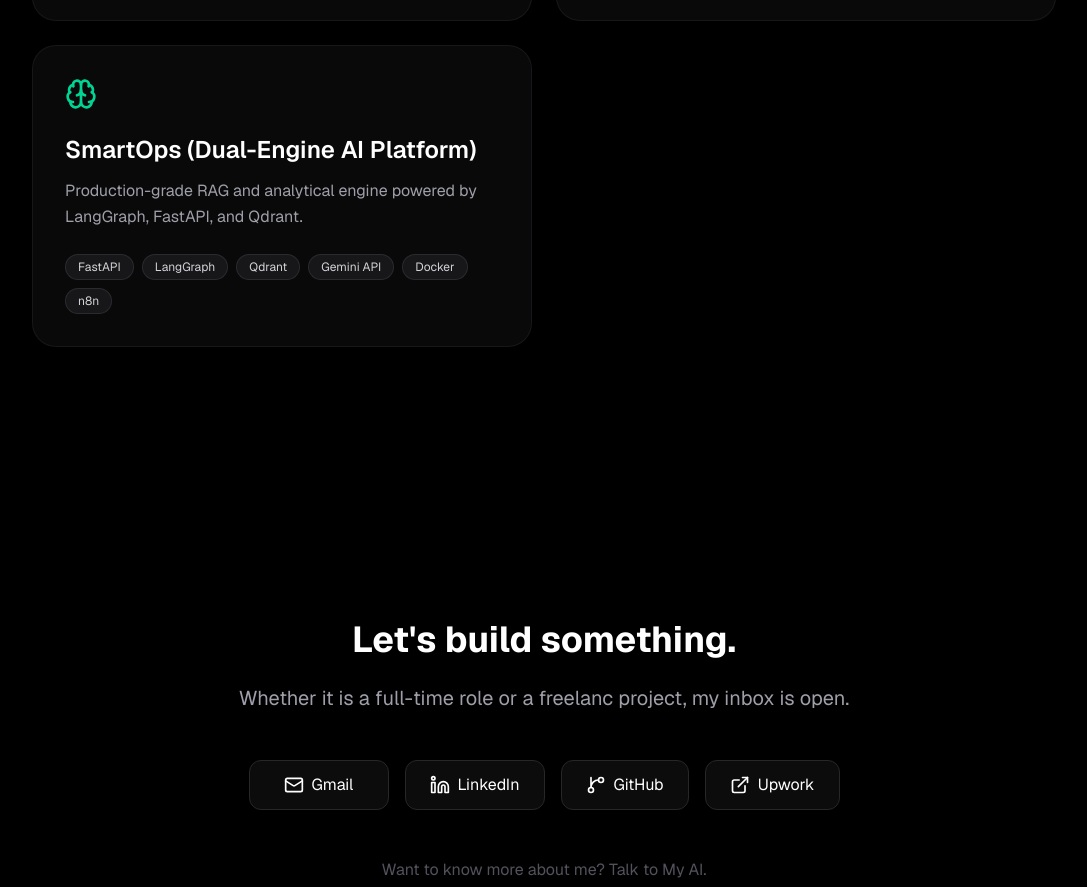
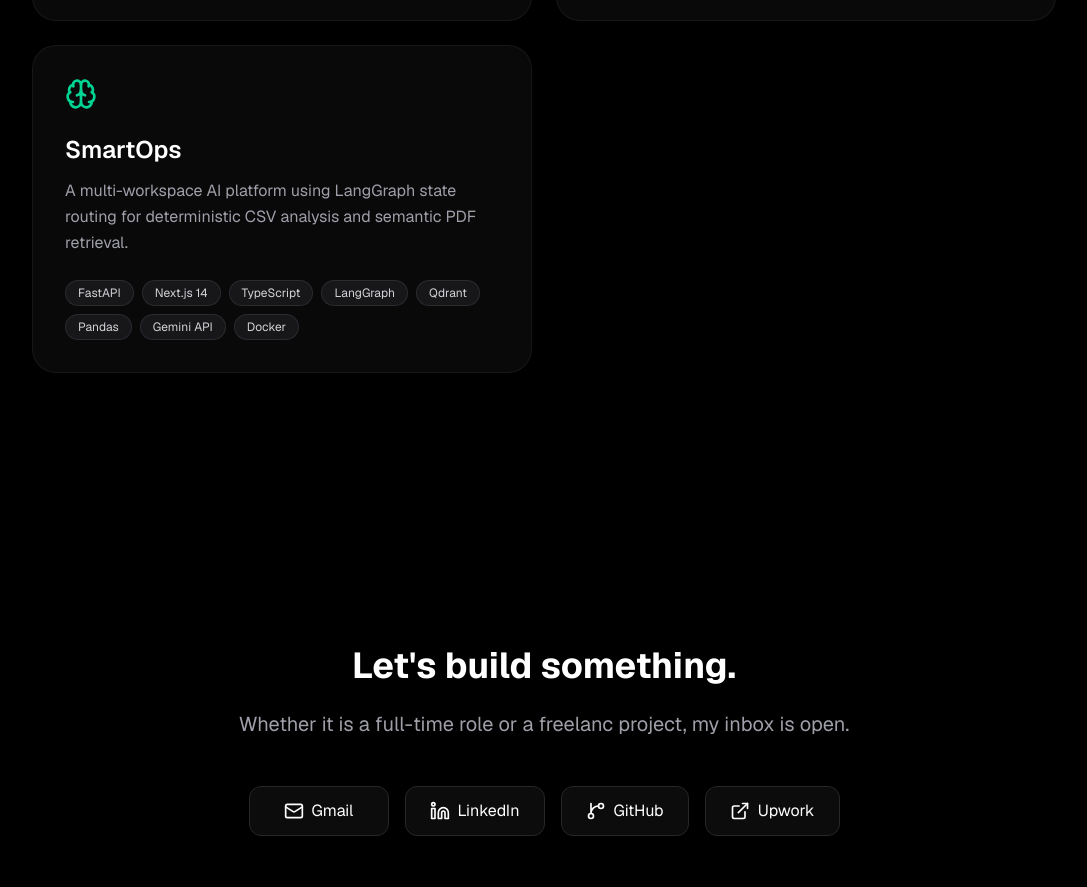
Before and after one commit to aswin-panengal/aswin-portfolio, a Next.js app in the folder web/: page / in a window 1280 px wide. Shown: the part 1245-2132 px from the top of the page, without its empty margins (96-1183 px from the left). Built offline with nearby package versions, Linux system fonts and the light colour scheme.

Commit message:
update: smartops project completion

```diff
--- a/web/src/app/page.tsx
+++ b/web/src/app/page.tsx
@@ -40,13 +40,14 @@ const PROJECTS = [
   },
   {
     id: "smartops",
-    title: "SmartOps (Dual-Engine AI Platform)",
-    shortDesc: "Production-grade RAG and analytical engine powered by LangGraph, FastAPI, and Qdrant.",
-    longDesc: "A unified conversational interface that intelligently routes queries between a PDF semantic search engine and a CSV pandas-generation engine. It features stateful conversation memory with automatic summarization to prevent token limits. The entire FastAPI, Qdrant, and n8n automation stack is containerized with Docker and auto-deployed via Render.",
-    stack: ["FastAPI", "LangGraph", "Qdrant", "Gemini API", "Docker", "n8n"],
+    title: "SmartOps",
+    shortDesc: "A multi-workspace AI platform using LangGraph state routing for deterministic CSV analysis and semantic PDF retrieval.",
+    longDesc: "A unified, session-isolated workspace that intelligently orchestrates queries between a Pandas-driven calculation sandbox and an unstructured PDF semantic search pipeline. Features stateful multi-session memory to prevent data leakage, automatic token-safe summarization, and a containerized FastAPI backend deployed via Docker and Render, alongside a Next.js 14 frontend.",
+    stack: ["FastAPI", "Next.js 14", "TypeScript", "LangGraph", "Qdrant", "Pandas", "Gemini API", "Docker"],
     icon: Brain,
     color: "text-emerald-400",
     github: "https://github.com/aswin-panengal/SmartOps",
+    livelink: "https://smart-ops-eight.vercel.app/",
     image: "/SmartOps logo.png"
   }
 ];
@@ -354,7 +355,6 @@ export default function Portfolio() {
                       Watch Demo
                     </a>
                   )}
-
                   {/* GitHub Button */}
                   {selectedProject.github && (
                     <a
@@ -365,6 +365,19 @@ export default function Portfolio() {
                     >
                       <GitBranch className="w-4 h-4 group-hover:scale-110 transition-transform" />
                       View Code
+                    </a>
+                  )}
+
+                  {/* Live Site Button */}
+                  {selectedProject.livelink && (
+                    <a
+                      href={selectedProject.livelink}
+                      target="_blank"
+                      rel="noreferrer"
+                      className="flex items-center gap-2 px-5 py-2.5 bg-emerald-600 hover:bg-emerald-500 text-white rounded-full text-sm font-medium transition-colors w-fit group"
+                    >
+                      <ExternalLink className="w-4 h-4 group-hover:scale-110 transition-transform" />
+                      Live Link
                     </a>
                   )}
                 </div>
@@ -395,7 +408,7 @@ export default function Portfolio() {
                   />
                 ) : (
                   <div className="aspect-video flex items-center justify-center text-zinc-600">
-                    <p>Screenshot coming soon!</p>
+                    <p>!</p>
                   </div>
                 )}
               </div>
```
Also changed, not shown: 1 other file (tests, documents, lock files or other folders).
